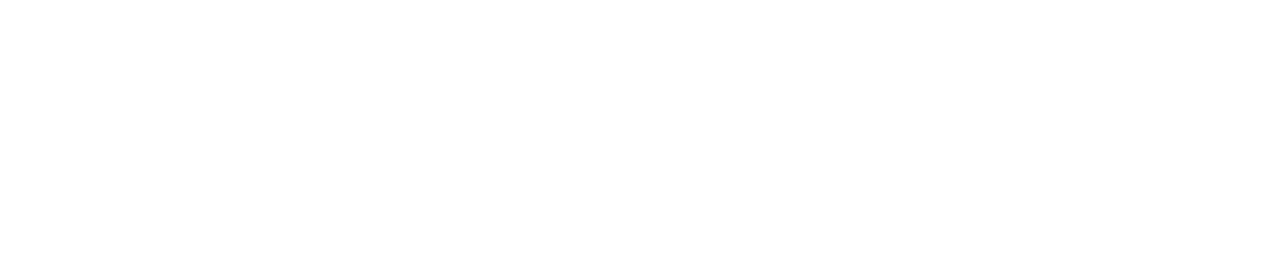
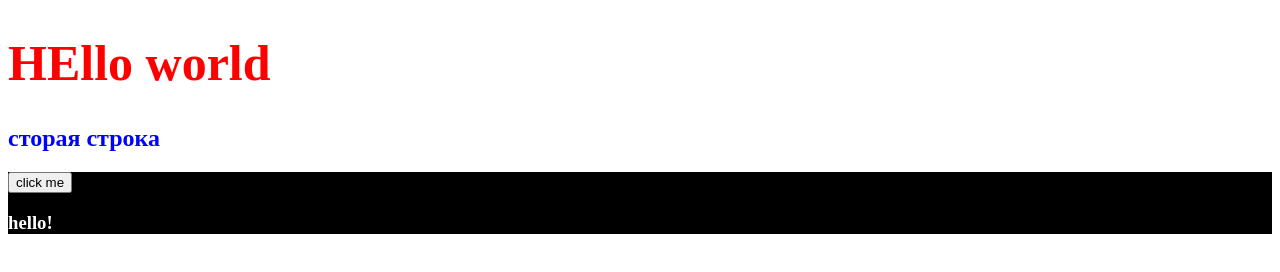
Before and after one commit to kasalava/udemy---sass, a plain HTML site: page index.html in a window 1280 px wide. Drawn offline with Linux system fonts and the light colour scheme.

```diff
--- a/index.html
+++ b/index.html
@@ -7,6 +7,13 @@
     <link rel="stylesheet" href="css/style.css">
 </head>
 <body>
-
+    <h1>HEllo world</h1>
+    <h2>сторая строка</h2>
+    <div class="block">
+        <div class="block_color">
+            <button>click me</button>
+        </div>
+        <h3>hello!</h3>
+    </div>
 </body>
 </html>
--- a/sass/style.sass
+++ b/sass/style.sass
@@ -0,0 +1,11 @@
+h1
+    color: red
+    font-size: 50px
+
+h2
+    color: blue
+
+.block
+    background-color: black
+    h3
+        color: white
```
Also changed, not shown: css/style.css, css/style.min.css (added), 1 other file.
